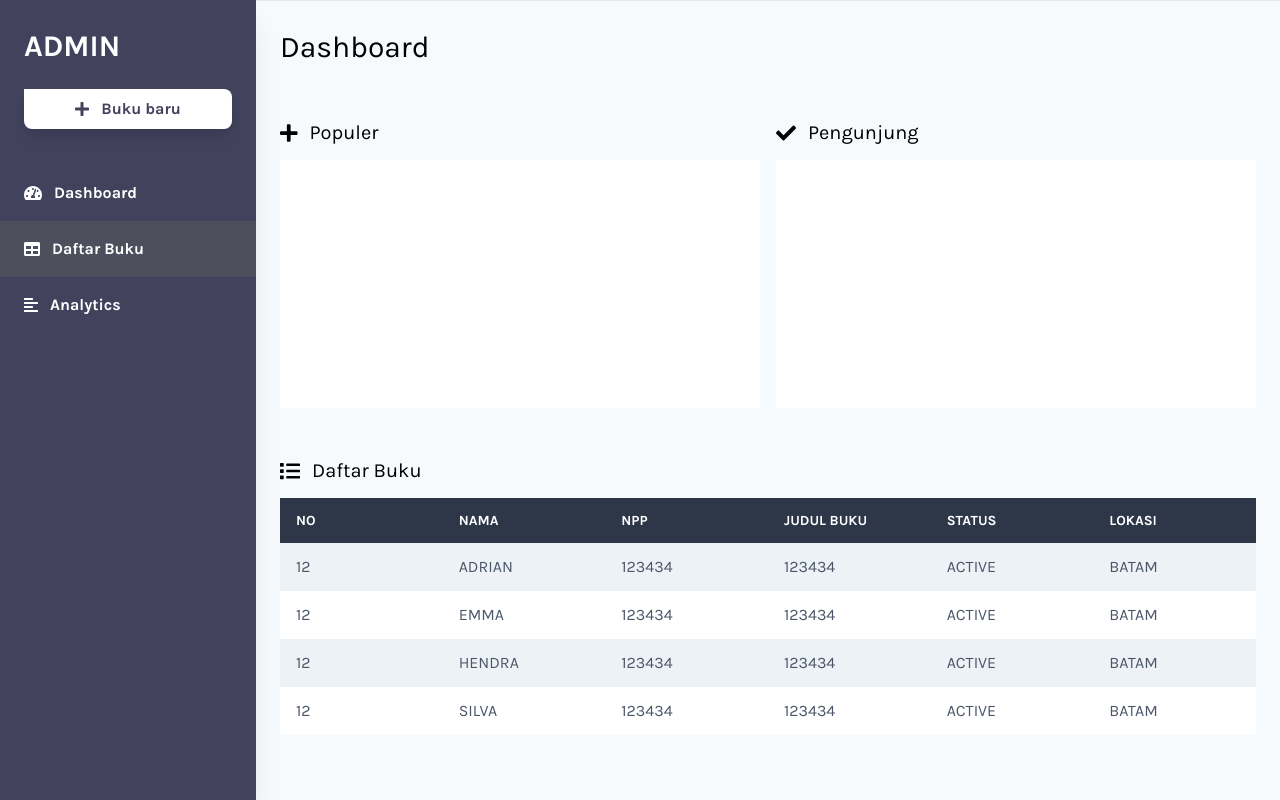
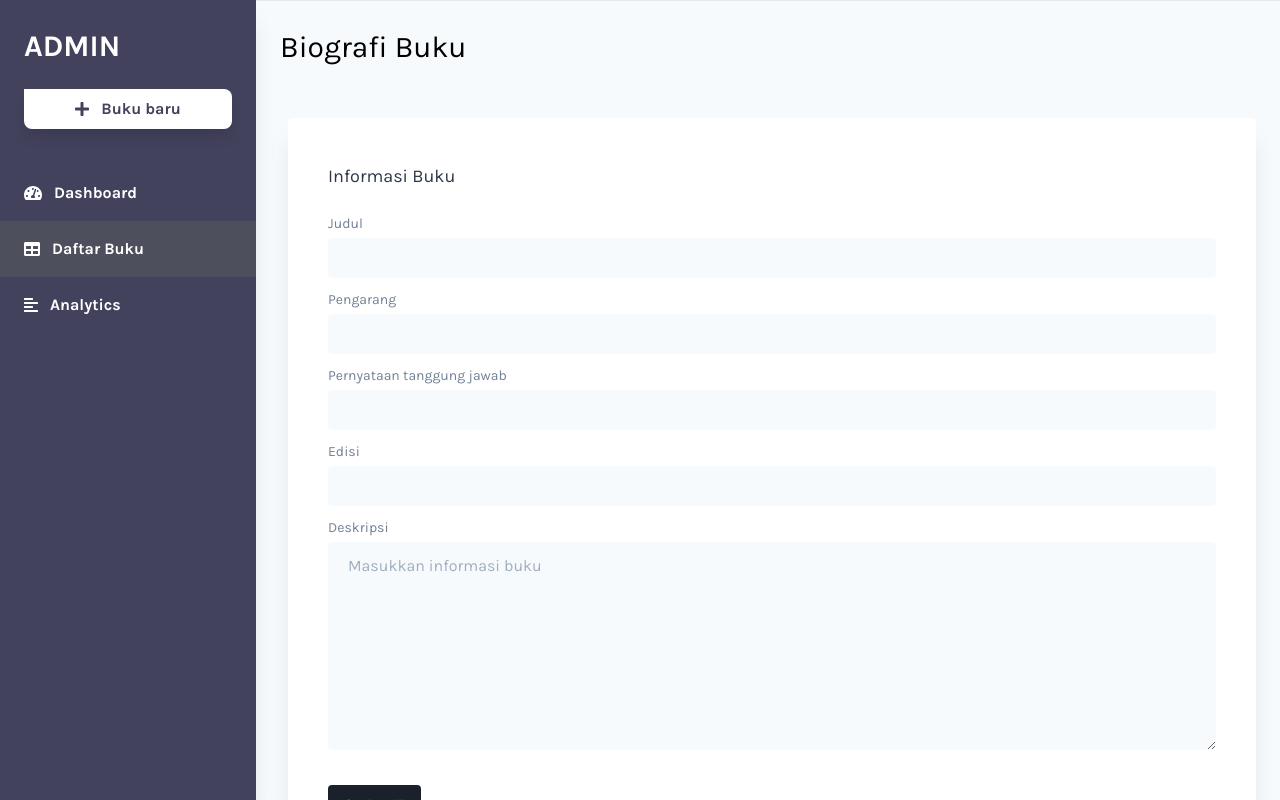
Before and after one commit to smatergithub/bni_library, a React (Create React App) app in the folder react/: page /admin/add-book in a window 1280 px wide. Built offline with nearby package versions, Linux system fonts and the light colour scheme.

Commit message:
Update | Finish book creation pages

```diff
--- /dev/null
+++ b/react/src/screen/admin/pages/createNewBook/index.js
@@ -0,0 +1,53 @@
+import React from 'react'
+
+function CreateNewBook() {
+  return (
+    <div className="w-full h-screen overflow-x-hidden border-t flex flex-col">
+      <main className="w-full flex-grow p-6">
+        <h1 className="w-full text-3xl text-black pb-6">Biografi Buku</h1>
+
+        <div className="flex flex-wrap">
+
+
+          <div className="w-full lg:w-1/1 mt-6 pl-0 lg:pl-2">
+
+            <div className="leading-loose">
+              <form className="p-10 bg-white rounded shadow-xl">
+                <p className="text-lg text-gray-800 font-medium pb-4">Informasi Buku</p>
+                <div className="">
+                  <label className="block text-sm text-gray-600" for="cus_name">Judul</label>
+                  <input className="w-full px-5 py-1 text-gray-700 bg-gray-100 rounded outline-none focus:shadow-outline  " type="text" required="" aria-label="Name" />
+                </div>
+                <div className="mt-2">
+                  <label className="block text-sm text-gray-600" for="cus_email">Pengarang</label>
+                  <input className="w-full px-5  py-1 text-gray-700 bg-gray-100 rounded outline-none focus:shadow-outline " type="text" required="" aria-label="Email" />
+                </div>
+                <div className="mt-2">
+                  <label className="block text-sm text-gray-600" for="cus_email">Pernyataan tanggung jawab</label>
+                  <input className="w-full px-5  py-1 text-gray-700 bg-gray-100 rounded outline-none focus:shadow-outline " type="text" required="" aria-label="Email" />
+                </div>
+                <div className="mt-2">
+                  <label className="block text-sm text-gray-600" for="cus_email">Edisi</label>
+                  <input className="w-full px-5  py-1 text-gray-700 bg-gray-100 rounded outline-none focus:shadow-outline " type="text" required="" aria-label="Email" />
+                </div>
+                <div class="mt-2">
+                  <label class=" block text-sm text-gray-600" for="message">Deskripsi</label>
+                  <textarea class="w-full px-5 py-2 text-gray-700 bg-gray-100 rounded outline-none focus:shadow-outline " rows="6" required="" placeholder="Masukkan informasi buku" aria-label="Email"></textarea>
+                </div>
+
+                <div className="mt-6">
+                  <button className="px-4 py-1 text-white font-light tracking-wider bg-gray-900 rounded" type="submit">SUBMIT</button>
+                </div>
+              </form>
+            </div>
+
+          </div>
+        </div>
+      </main>
+
+
+    </div>
+  )
+}
+
+export default CreateNewBook
--- a/react/src/screen/admin/pages/index.js
+++ b/react/src/screen/admin/pages/index.js
@@ -3,6 +3,7 @@ import { BrowserRouter as Router, Switch, Route, Redirect, Link } from "react-ro
 import Sidebar from '../component/Sidebar'
 import Header from '../component/Header'
 import Dashboard from './dashboard'
+import CreateNewBook from './createNewBook'
 const routes = [
   {
     path: "/admin/dashboard",
@@ -12,7 +13,7 @@ const routes = [
   {
     path: "/admin/add-book",
     exact: false,
-    main: () => <Dashboard />
+    main: () => <CreateNewBook />
   },
   {
     path: "/admin/analytics",
```
